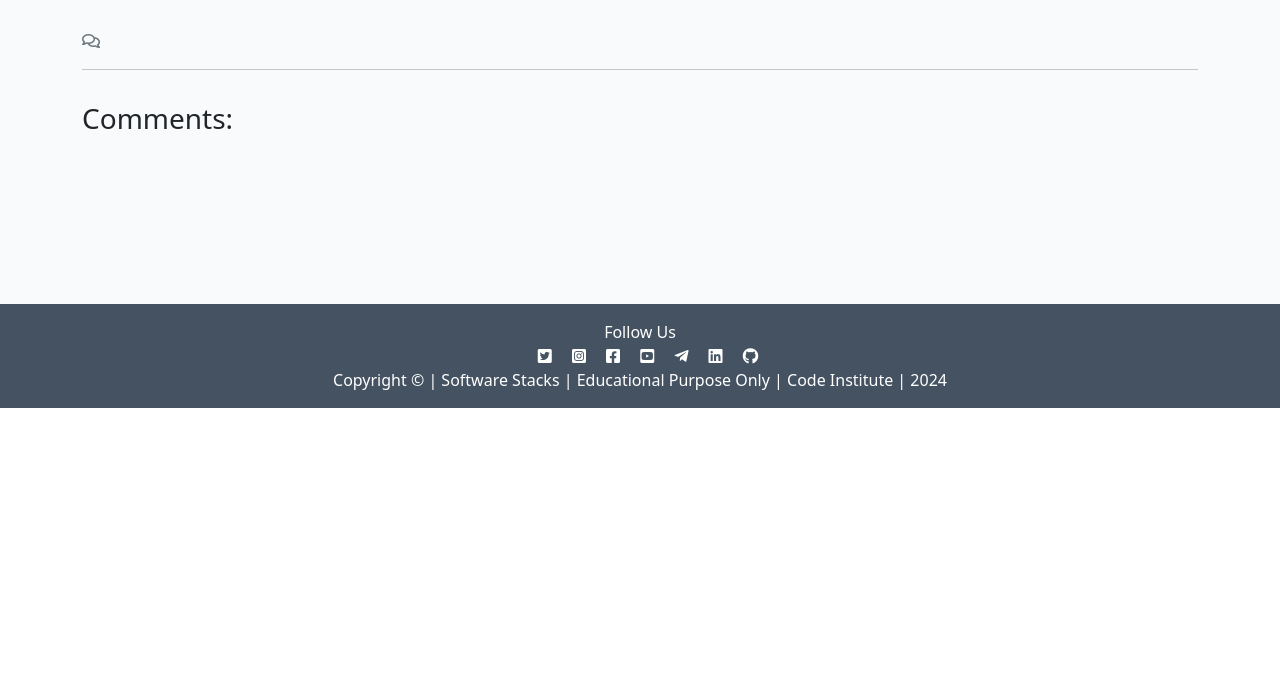
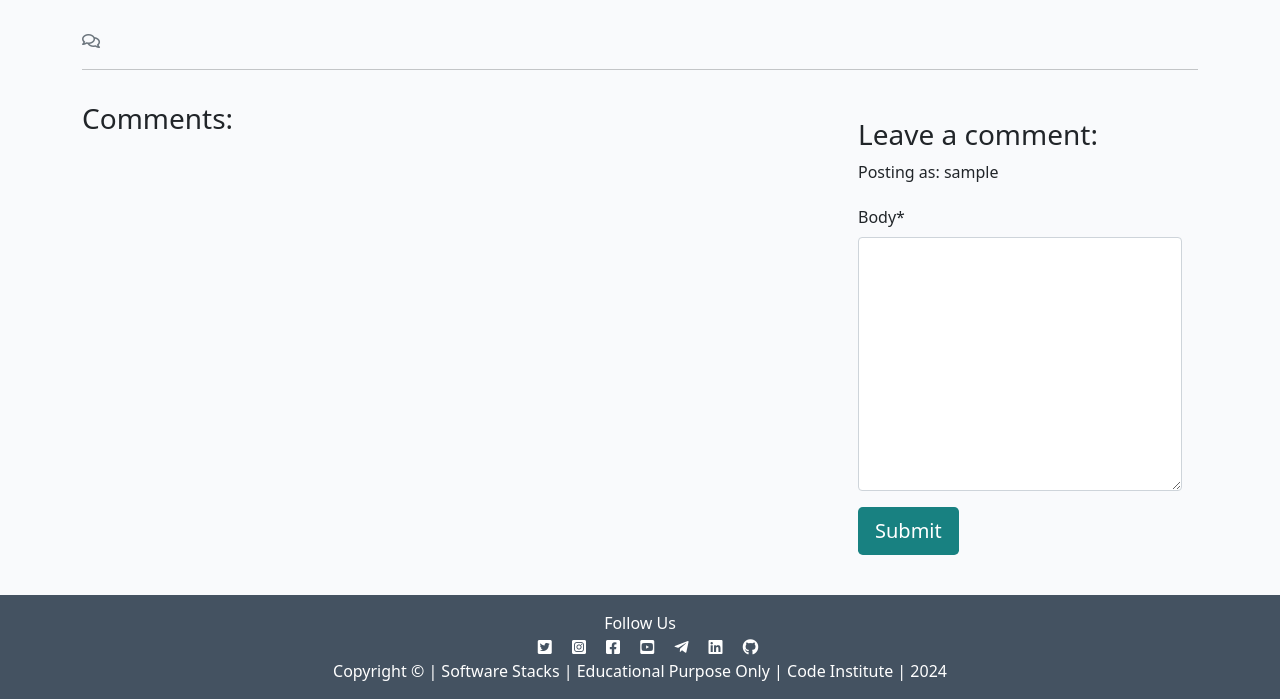
Before and after one commit to SwathiKeshavamurthy/SoftwareStacks-P4, a Django app: template blog/templates/blog/post_detail.html in a window 1280 px wide. Shown: the part 392-1091 px from the top of the page. Before the commit the page ends 800 px from the top, so only its background shows below. Run offline with Django 4.2, Linux system fonts and the light colour scheme; the template is opened without the code that fills it: values that come from a table or form of the project are taken from there, others are empty; the visitor is signed in with stand-in values (Sample User, id 1); some libraries are stand-ins or nearby versions.

Commit message:
Create New comments form and load crispy forms

```diff
--- a/blog/templates/blog/post_detail.html
+++ b/blog/templates/blog/post_detail.html
@@ -75,6 +75,24 @@
         {% endfor %}
       </div>
     </div>
+    <!-- Creating New Comments -->
+    <div class="col-md-4 card mb-4 mt-3">
+      <div class="card-body">
+        {% if user.is_authenticated %}
+        <h3>Leave a comment:</h3>
+        <p>Posting as: {{ user.username }}</p>
+        <form id="commentForm" method="post"
+          style="margin-top: 1.3em;">
+          {{ comment_form | crispy }}
+          {% csrf_token %}
+          <button id="submitButton" type="submit"
+            class="btn btn-signup btn-lg">Submit</button>
+        </form>
+        {% else %}
+        <p>Log in to leave a comment</p>
+        {% endif %}
+      </div>
+    </div>
   </div>
 </div>
 {% endblock content %}
```
